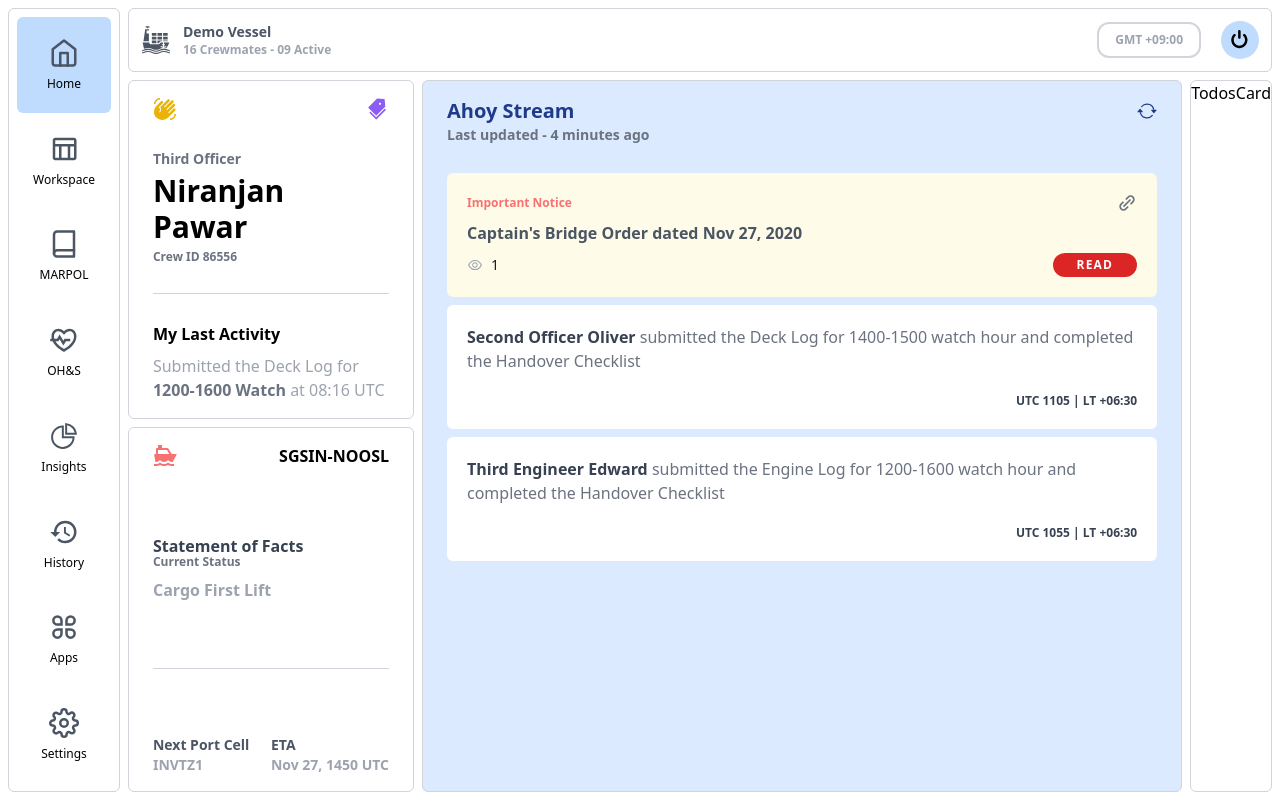
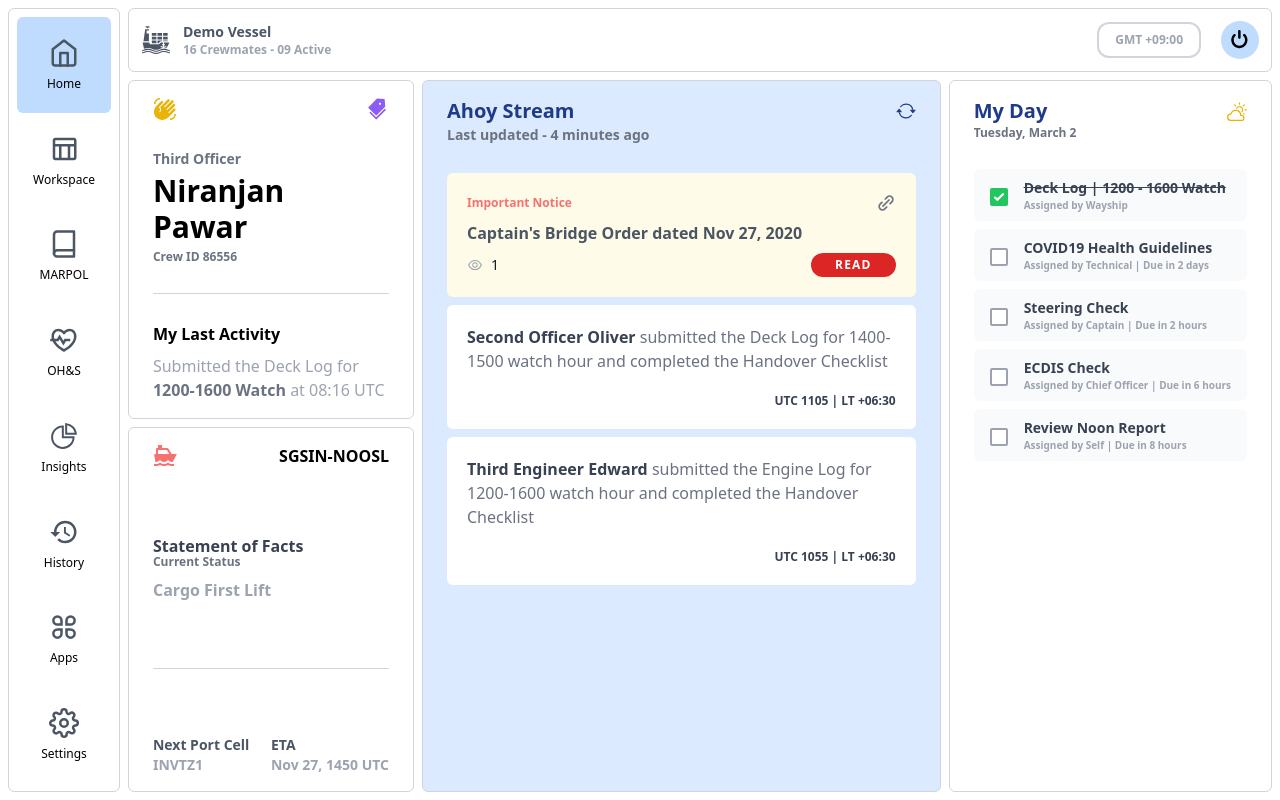
Before and after one commit to This-Is-Prince/wayship-dashboard, a React (Vite) app: page / in a window 1280 px wide. Built offline with nearby package versions, Linux system fonts and the light colour scheme.

Commit message:
wayship dahsboard complete for laptop version

```diff
--- a/data.ts
+++ b/data.ts
@@ -32,4 +32,42 @@ const impNoticeData = [
     seen: 1,
   },
 ];
-export { asideButtonsNames, noticeData, impNoticeData };
+
+const todosData = [
+  {
+    id: 0,
+    title: "Deck Log | 1200 - 1600 Watch",
+    by: "Wayship",
+    due: "",
+    isCompleted: true,
+  },
+  {
+    id: 1,
+    title: "COVID19 Health Guidelines",
+    by: "Technical",
+    due: "2 days",
+    isCompleted: false,
+  },
+  {
+    id: 2,
+    title: "Steering Check",
+    by: "Captain",
+    due: "2 hours",
+    isCompleted: false,
+  },
+  {
+    id: 3,
+    title: "ECDIS Check",
+    by: "Chief Officer",
+    due: "6 hours",
+    isCompleted: false,
+  },
+  {
+    id: 4,
+    title: "Review Noon Report",
+    by: "Self",
+    due: "8 hours",
+    isCompleted: false,
+  },
+];
+export { asideButtonsNames, noticeData, impNoticeData, todosData };
--- a/package.json
+++ b/package.json
@@ -8,6 +8,7 @@
     "preview": "vite preview"
   },
   "dependencies": {
+    "@tailwindcss/forms": "^0.5.2",
     "react": "^18.0.0",
     "react-dom": "^18.0.0",
     "react-icons": "^4.3.1"
--- a/src/components/content/Content.tsx
+++ b/src/components/content/Content.tsx
@@ -1,14 +1,14 @@
 import NoticeBoard from "./notice/NoticeBoard";
 import OfficerCard from "./OfficerCard";
 import StatusCard from "./StatusCard";
-import TodosCard from "./TodosCard";
+import TodosBoard from "./todos/TodosBoard";
 
 const Content = () => {
   return (
     <main className="grid grid-cols-[auto,_1fr,_auto] gap-2 grid-rows-[auto,_1fr]">
       <OfficerCard />
       <NoticeBoard />
-      <TodosCard />
+      <TodosBoard />
       <StatusCard />
     </main>
   );
--- a/src/components/content/TodosCard.tsx
+++ /dev/null
@@ -1,11 +0,0 @@
-import React from "react";
-
-const TodosCard = () => {
-  return (
-    <section className="rounded-md border-gray-300 border-[1px] row-span-2">
-      TodosCard
-    </section>
-  );
-};
-
-export default TodosCard;
--- /dev/null
+++ b/src/components/content/todos/TodoCard.tsx
@@ -0,0 +1,34 @@
+import React, { FC } from "react";
+
+const TodoCard: FC<{
+  title: string;
+  by: string;
+  due: string;
+  isCompleted: boolean;
+}> = ({ by, due, isCompleted, title }) => {
+  return (
+    <article className="py-2 px-4 bg-gray-50 rounded-md flex items-center gap-x-4">
+      <div>
+        <input
+          type="checkbox"
+          checked={isCompleted}
+          className="bg-white border-2 border-gray-400 text-green-500 rounded-sm p-[7px] cursor-pointer"
+        />
+      </div>
+      <div>
+        <p
+          className={`${
+            isCompleted ? "line-through" : ""
+          } font-bold text-[14px] text-gray-700`}
+        >
+          {title}
+        </p>
+        <p className="text-[10px] text-gray-400 font-bold">
+          Assigned by {by} {due !== "" ? `| Due in ${due}` : ""}
+        </p>
+      </div>
+    </article>
+  );
+};
+
+export default TodoCard;
--- /dev/null
+++ b/src/components/content/todos/TodosBoard.tsx
@@ -0,0 +1,22 @@
+import React from "react";
+import { BsCloudSun } from "react-icons/bs";
+import TodosCard from "./TodosCard";
+
+const TodosBoard = () => {
+  return (
+    <section className="rounded-md border-gray-300 border-[1px] row-span-2 px-6 py-4 flex flex-col gap-y-7">
+      <header>
+        <div className="flex  items-center justify-between text-blue-900 text-xl font-bold">
+          <h2>My Day</h2>
+          <span className="text-yellow-500">
+            <BsCloudSun />
+          </span>
+        </div>
+        <p className="text-xs text-gray-500 font-semibold">Tuesday, March 2</p>
+      </header>
+      <TodosCard />
+    </section>
+  );
+};
+
+export default TodosBoard;
--- /dev/null
+++ b/src/components/content/todos/TodosCard.tsx
@@ -0,0 +1,24 @@
+import React, { useState } from "react";
+import { todosData } from "../../../../data";
+import TodoCard from "./TodoCard";
+
+const TodosCard = () => {
+  const [todos, setTodos] = useState(todosData);
+  return (
+    <div className="flex flex-col gap-y-2">
+      {todos.map(({ id, by, due, isCompleted, title }) => {
+        return (
+          <TodoCard
+            key={id}
+            by={by}
+            due={due}
+            isCompleted={isCompleted}
+            title={title}
+          />
+        );
+      })}
+    </div>
+  );
+};
+
+export default TodosCard;
--- a/tailwind.config.js
+++ b/tailwind.config.js
@@ -3,5 +3,5 @@ module.exports = {
   theme: {
     extend: {},
   },
-  plugins: [],
+  plugins: [require("@tailwindcss/forms")],
 };
```
Also changed, not shown: 1 other file (tests, documents, lock files or other folders).
